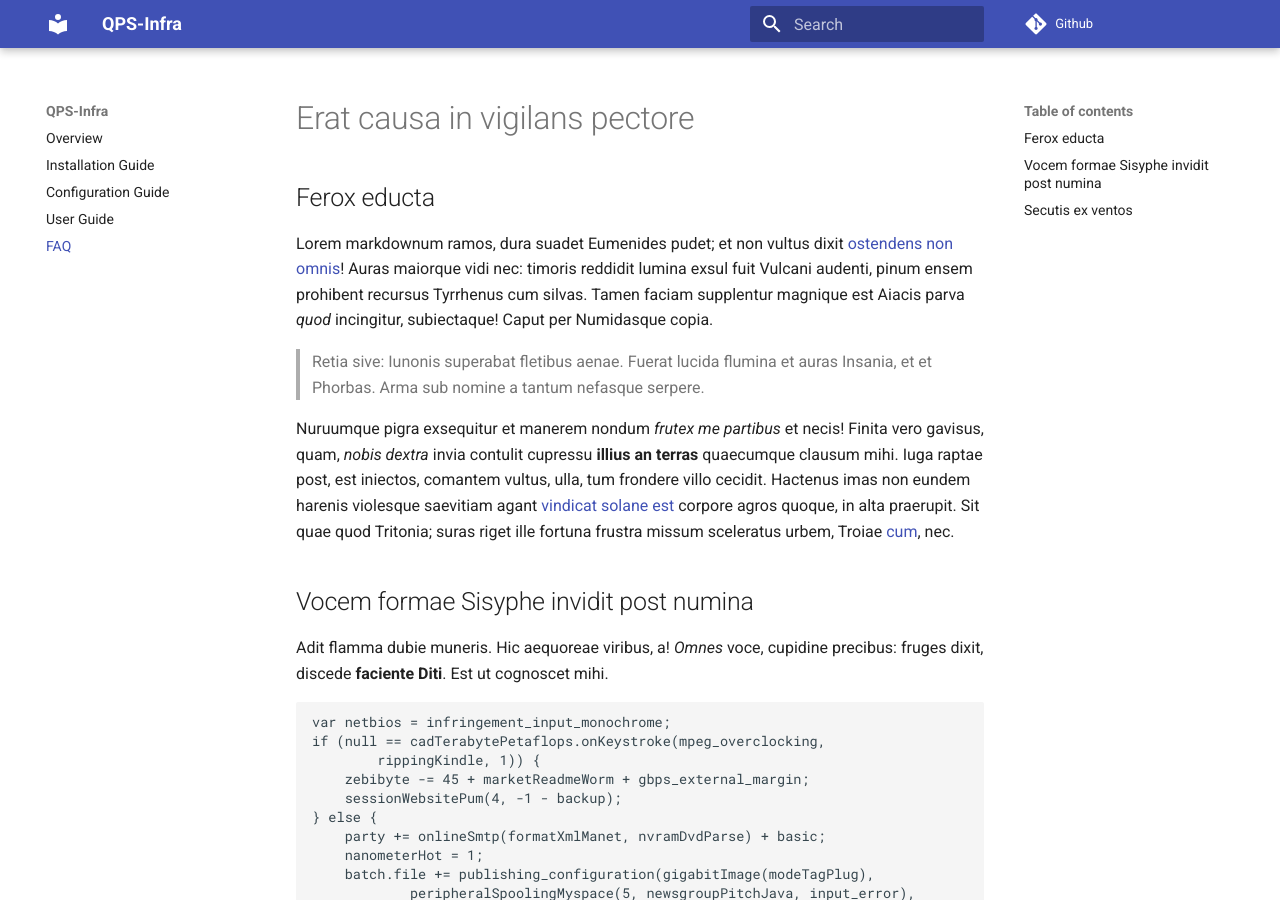
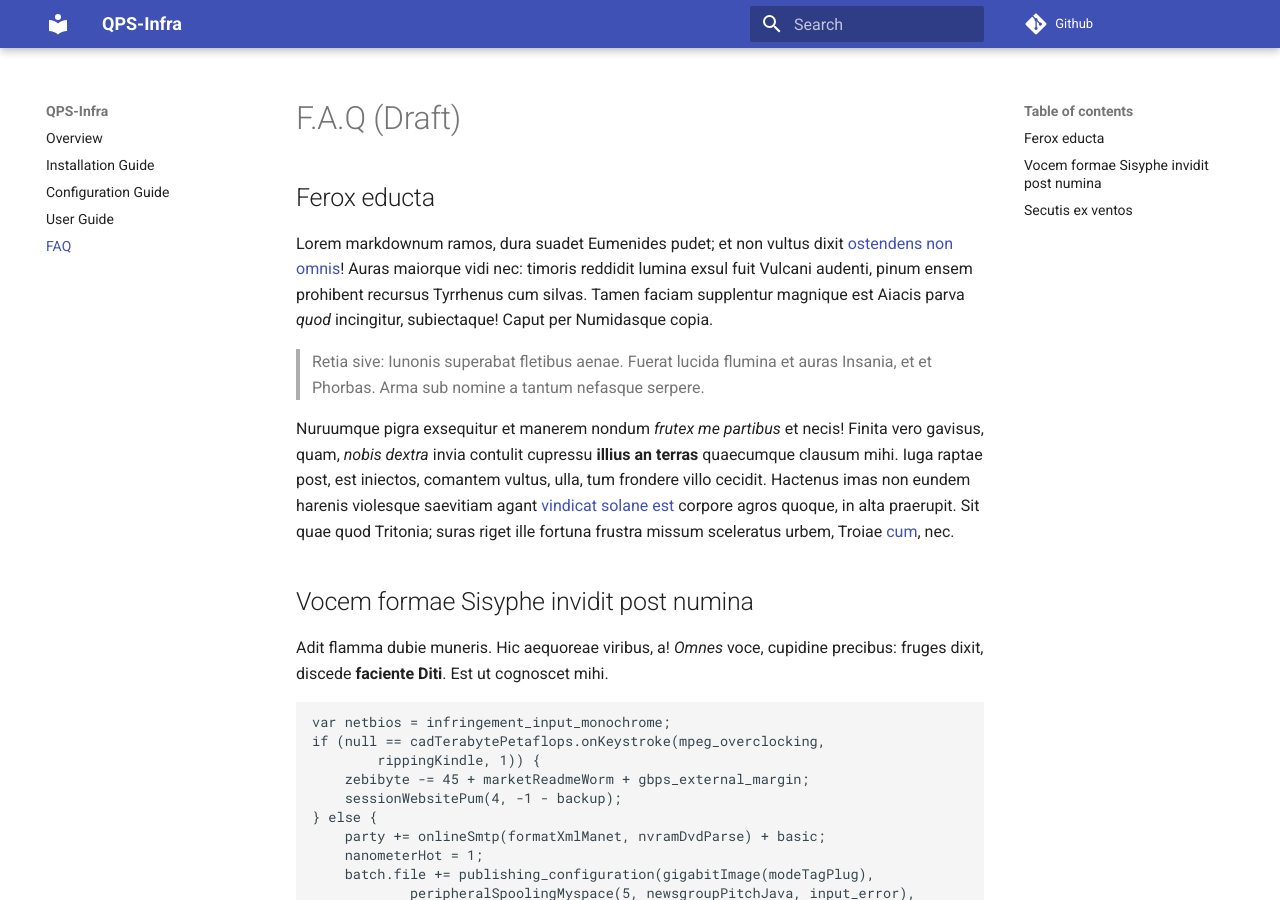
Before and after one commit to zebrunner/community-edition, an MkDocs documentation site: the page built from docs/faq.md, in a window 1280 px wide and 900 px high. Built offline with MkDocs 1.6.1 and Material for MkDocs 9.7.7, drawn with Linux system fonts in a browser that asks for light colours; comment, search, counter and statistics services are not loaded; old or Windows-style settings are respelled for this version of MkDocs.

Commit message:
Update faq.md

```diff
--- a/docs/faq.md
+++ b/docs/faq.md
@@ -1,4 +1,4 @@
-# Erat causa in vigilans pectore
+# F.A.Q (Draft)
 
 ## Ferox educta
 
```
